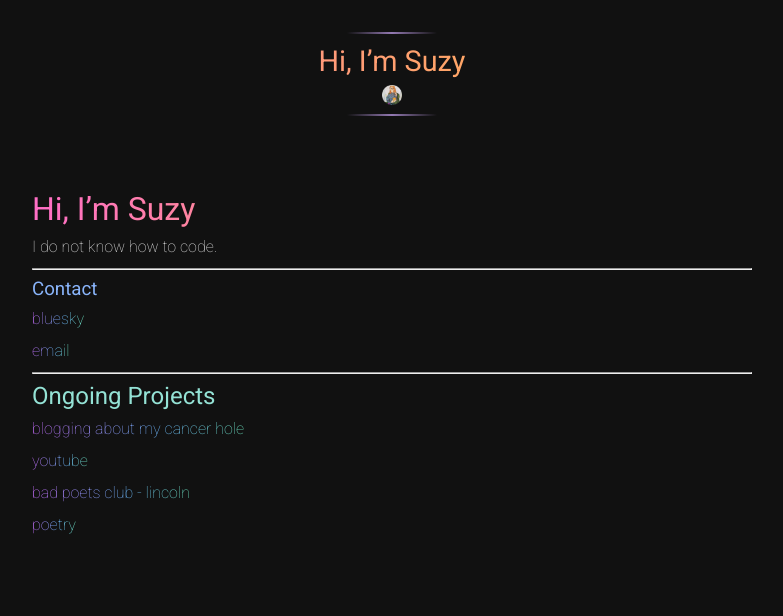
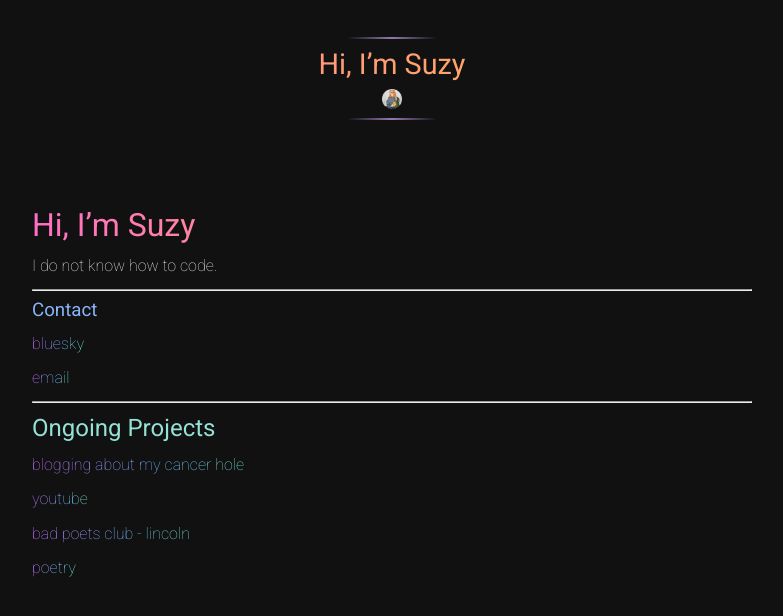
Before and after one commit to Marmitewarlock/suzal, a Jekyll site: the page built from index.md, in a window 1280 px wide. Shown: the top 616 px of the page, without its empty margins (248-1031 px from the left). Built offline with Jekyll 4.4.1, drawn with Linux system fonts in a browser that asks for light colours; our own code applies the rules of GitHub Pages for plain Markdown files.

Commit message:
Update royal-velvet.css

```diff
--- a/assets/css/royal-velvet.css
+++ b/assets/css/royal-velvet.css
@@ -1,5 +1,15 @@
 /*──────────────────────────────────────────────
-  Royal Velvet — Light Theme (Warm Velvet Daylight)
+  Royal Velvet CSS — v2.2
+  Changes:
+  - Added tuned line-height system
+  - Mid-density spacing adjustments
+  - Headings set to 400
+  - Body text set to 100
+  - Unified rhythm across cards, callouts, blog header
+──────────────────────────────────────────────*/
+
+/*──────────────────────────────────────────────
+  Light Theme (Warm Velvet Daylight)
 ──────────────────────────────────────────────*/
 
 :root {
@@ -31,7 +41,7 @@
 }
 
 /*──────────────────────────────────────────────
-  Royal Velvet — Dark Theme
+  Dark Theme
 ──────────────────────────────────────────────*/
 
 body.theme-dark {
@@ -69,11 +79,11 @@ body {
 .markdown-preview-view {
   max-width: 720px;
   margin: 0 auto;
-  padding: 1.2rem 1.4rem;
+  padding: 1.3rem 1.6rem;
 }
 
 /*──────────────────────────────────────────────
-  Compact Typography
+  Typography — Mid-Density Spacing + Tuned Line-Height
 ──────────────────────────────────────────────*/
 
 h1 {
@@ -92,15 +102,23 @@ h1 {
   color: transparent !important;
   -webkit-text-fill-color: transparent !important;
   font-weight: 400 !important;
-  margin: 0.35em 0 0.25em;
+  margin: 0.5em 0 0.35em;
+  line-height: 1.18;
 }
 
-h2 { margin: 0.32em 0 0.22em; }
-h3 { margin: 0.28em 0 0.18em; }
-h4, h5, h6 { margin: 0.24em 0 0.14em; }
+h2 {
+  margin: 0.45em 0 0.3em;
+  line-height: 1.22;
+}
 
-h2, h3, h4, h5, h6 {
-  font-weight: 400 !important;
+h3 {
+  margin: 0.4em 0 0.28em;
+  line-height: 1.24;
+}
+
+h4, h5, h6 {
+  margin: 0.35em 0 0.25em;
+  line-height: 1.26;
 }
 
 h2 { color: var(--teal) !important; }
@@ -111,12 +129,12 @@ h6 { color: var(--rose) !important; }
 
 p {
   color: var(--text-normal);
-  line-height: 1.55;
-  margin: 0.45em 0;
+  line-height: 1.56;
+  margin: 0.6em 0;
   font-weight: 100;
 }
 
-/* Markdown headings inside preview */
+/* Markdown preview headings */
 .markdown-preview-view h1,
 .markdown-preview-view h2,
 .markdown-preview-view h3,
@@ -124,12 +142,12 @@ p {
 .markdown-preview-view h5,
 .markdown-preview-view h6 {
   font-weight: 400 !important;
-  margin-top: 0.3em;
-  margin-bottom: 0.2em;
+  margin-top: 0.45em;
+  margin-bottom: 0.3em;
 }
 
 /*──────────────────────────────────────────────
-  GLOBAL Gradient Links
+  Gradient Links
 ──────────────────────────────────────────────*/
 
 a {
@@ -163,11 +181,11 @@ pre,
 code {
   background: var(--background-secondary);
   color: var(--text-normal);
-  padding: 0.35em 0.55em;
+  padding: 0.45em 0.65em;
   border-radius: 6px;
   font-size: 0.95rem;
   font-weight: 100;
-  margin: 0.6em 0;
+  margin: 0.8em 0;
 }
 
 /*──────────────────────────────────────────────
@@ -176,9 +194,9 @@ code {
 
 blockquote {
   border-left: 3px solid var(--text-accent);
-  padding-left: 0.8em;
+  padding-left: 0.9em;
   color: var(--text-muted);
-  margin: 0.8em 0;
+  margin: 1em 0;
   font-weight: 100;
 }
 
@@ -189,14 +207,14 @@ blockquote {
 .callout {
   border-left: 4px solid var(--text-accent);
   background: var(--background-secondary);
-  padding: 0.9rem 1rem;
-  margin: 1rem 0;
+  padding: 1rem 1.1rem;
+  margin: 1.2rem 0;
   border-radius: 6px;
 }
 
 .callout-title {
   font-weight: 400;
-  margin-bottom: 0.4rem;
+  margin-bottom: 0.5rem;
   color: var(--text-accent);
   display: flex;
   align-items: center;
@@ -211,7 +229,7 @@ blockquote {
 
 .callout-content {
   color: var(--text-normal);
-  line-height: 1.55;
+  line-height: 1.58;
   font-weight: 100;
 }
 
@@ -221,15 +239,15 @@ blockquote {
 
 .post-grid {
   display: grid;
-  gap: 1.6rem;
+  gap: 1.8rem;
   grid-template-columns: repeat(auto-fit, minmax(320px, 1fr));
-  margin-top: 1.4rem;
+  margin-top: 1.6rem;
 }
 
 .post-card {
   background: var(--background-secondary);
   border: 1px solid var(--border-color);
-  border-radius: 14px;
+  border-radius: 15px;
   overflow: hidden;
   backdrop-filter: blur(6px);
   transition: transform 0.2s ease, border-color 0.2s ease;
@@ -248,14 +266,14 @@ blockquote {
 
 .post-card-link {
   display: block;
-  padding: 1rem 1.2rem;
+  padding: 1.1rem 1.3rem;
   text-decoration: none;
 }
 
 .post-card-title {
   font-size: 1.35rem;
   line-height: 1.25;
-  margin-bottom: 0.4rem;
+  margin-bottom: 0.5rem;
   font-weight: 400;
   color: var(--text-accent);
 }
@@ -265,29 +283,29 @@ blockquote {
   gap: 0.8rem;
   font-size: 0.9rem;
   opacity: 0.75;
-  margin-bottom: 0.6rem;
+  margin-bottom: 0.7rem;
   color: var(--text-muted);
   font-weight: 100;
 }
 
 .post-card-excerpt {
   font-size: 1rem;
-  line-height: 1.55;
+  line-height: 1.56;
   opacity: 0.85;
-  margin-top: 0.3rem;
-  margin-bottom: 0.1rem;
+  margin-top: 0.35rem;
+  margin-bottom: 0.15rem;
   color: var(--text-normal);
   font-weight: 100;
 }
 
 /*──────────────────────────────────────────────
-  Royal Velvet — Blog Header
+  Blog Header
 ──────────────────────────────────────────────*/
 
 .rv-blog-header.royal-crest {
   text-align: center;
-  padding: 1.4rem 1rem 1.2rem;
-  margin-bottom: 1rem;
+  padding: 1.7rem 1rem 1.35rem;
+  margin-bottom: 1.25rem;
 }
 
 .crest-line {
@@ -300,8 +318,8 @@ blockquote {
 
 .rv-blog-header h1.rv-blog-title {
   font-size: 1.8rem !important;
-  margin: 0.15rem 0 0.3rem !important;
-  line-height: 1.2 !important;
+  margin: 0.18rem 0 0.32rem !important;
+  line-height: 1.18 !important;
   font-weight: 400 !important;
 }
 
@@ -311,14 +329,16 @@ blockquote {
   color: var(--lavender);
   opacity: 0.95;
   letter-spacing: 0.2px;
-  margin-top: 0.3rem;
-  margin-bottom: 0.15rem;
+  margin-top: 0.35rem;
+  margin-bottom: 0.18rem;
+  line-height: 1.22;
 }
 
 .rv-blog-header h4.rv-blog-description {
   font-size: 0.95rem;
   font-weight: 400;
-  margin-top: 0.2rem;
+  margin-top: 0.25rem;
+  line-height: 1.32;
 }
 
 .rv-header-image {
@@ -335,8 +355,8 @@ blockquote {
 
 .rv-page-card {
   position: relative;
-  padding: 1.2rem;
-  margin: 1.2rem 0;
+  padding: 1.35rem;
+  margin: 1.5rem 0;
   border-radius: 14px;
   background: var(--background-primary);
   z-index: 1;
```
